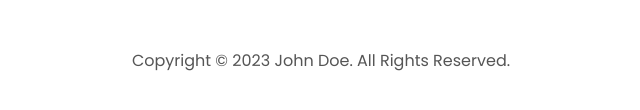
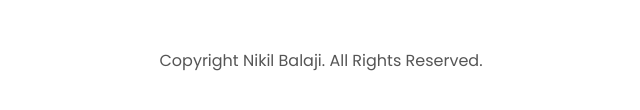
Before and after one commit to nixcodes/portfolio, a plain HTML site: page index.html in a window 1280 px wide. Shown: the part 3456-3566 px from the top of the page, 319-959 px from the left. Drawn offline with Linux system fonts and the light colour scheme.

Commit message:
Update index.html

```diff
--- a/index.html
+++ b/index.html
@@ -370,7 +370,7 @@
           </ul>
         </div>
       </nav>
-      <p>Copyright &#169; 2023 John Doe. All Rights Reserved.</p>
+      <p>Copyright Nikil Balaji. All Rights Reserved.</p>
     </footer>
     <script src="script.js"></script>
   </body>
```
